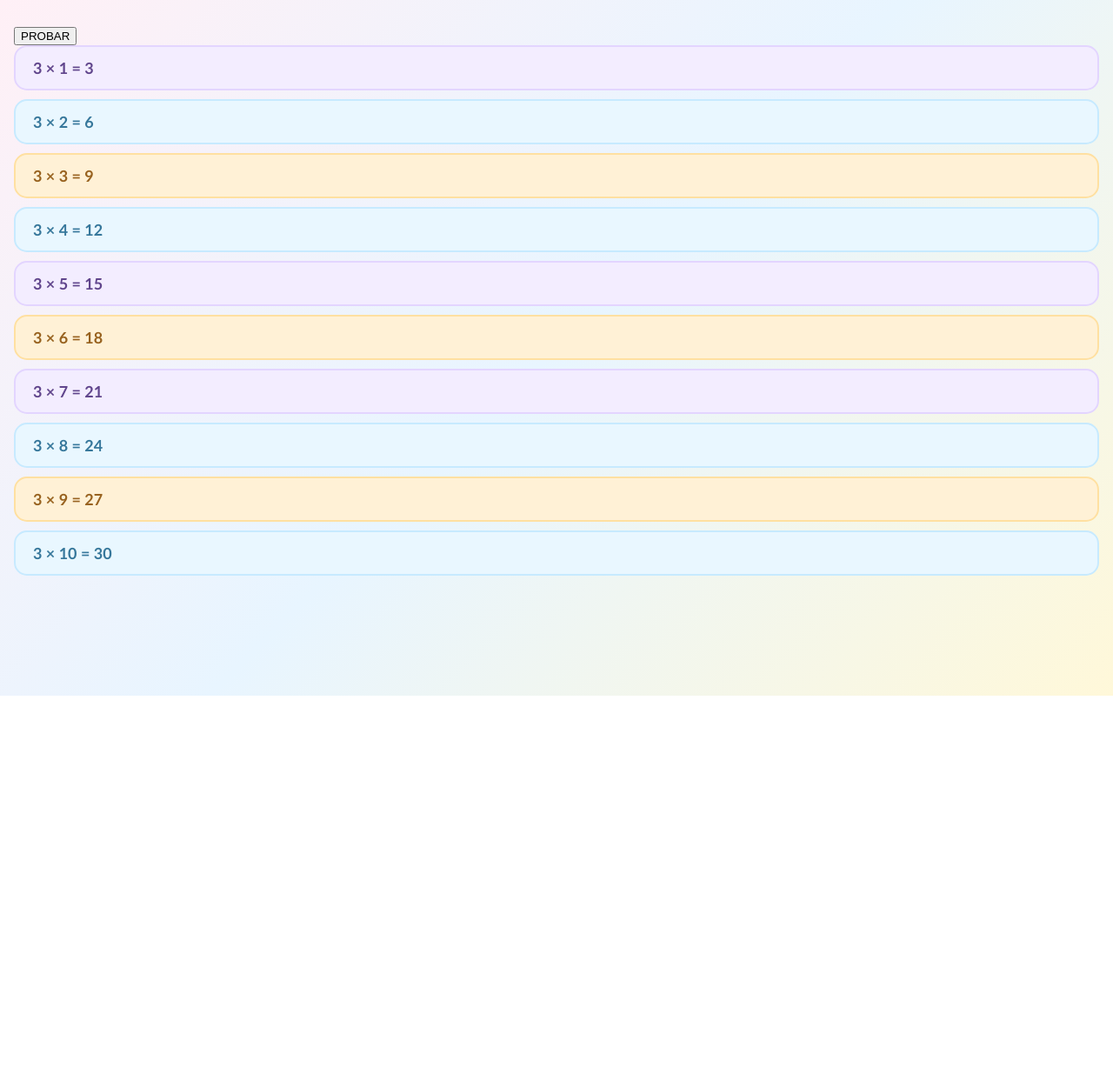
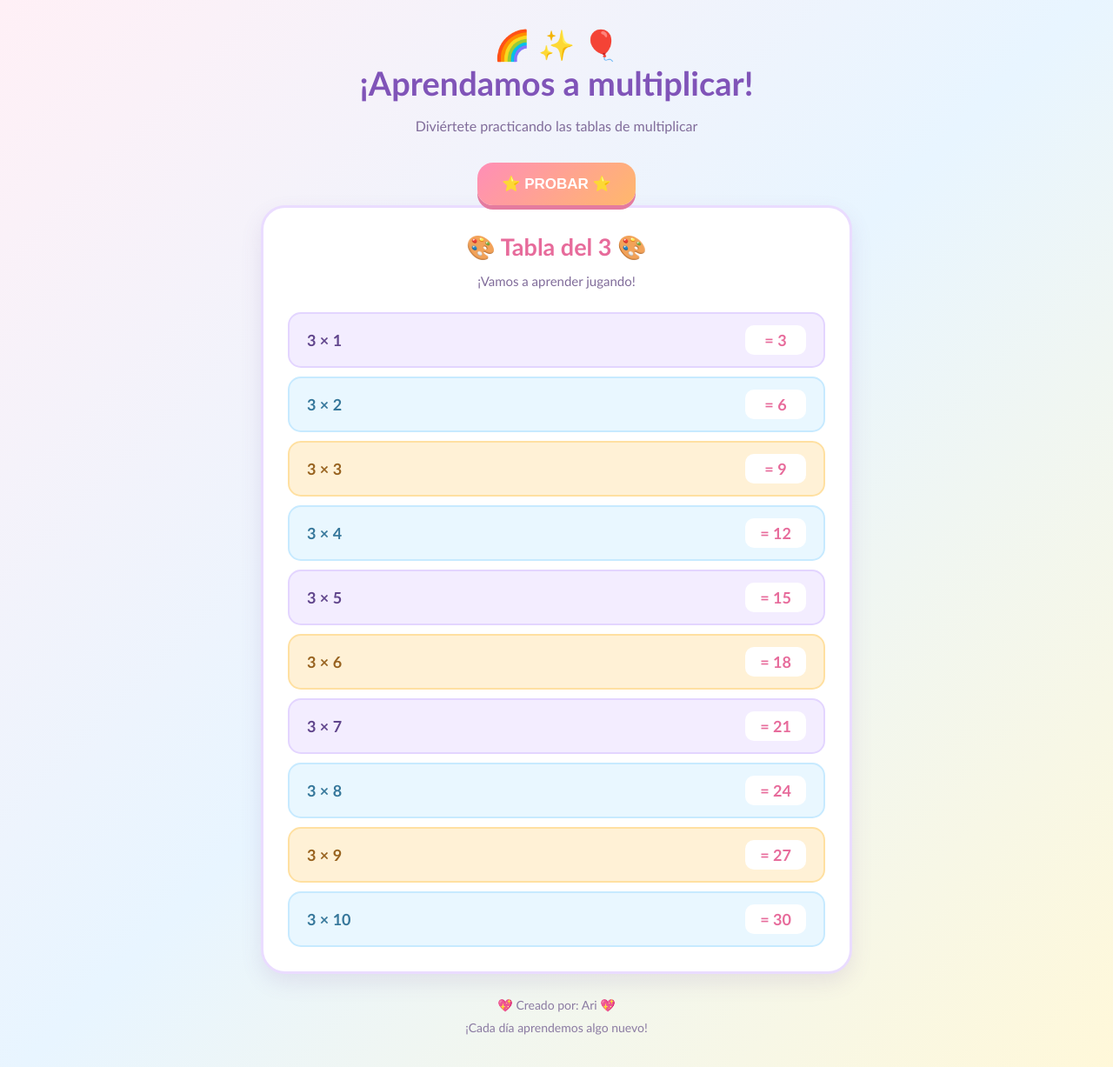
Before and after one commit to hgxArii/tablas, a plain HTML site: page index.html in a window 1280 px wide. Shown: the whole page at 87% size. Before the commit the page ends 800 px from the top, so only its background shows below. Drawn offline with Linux system fonts and the light colour scheme.

Commit message:
Mejora en HTML

```diff
--- a/index.html
+++ b/index.html
@@ -4,25 +4,66 @@
 <head>
     <meta charset="UTF-8">
     <meta name="viewport" content="width=device-width, initial-scale=1.0">
-    <title>Tabla del 3</title>
- <link rel="stylesheet" href="multiplicar.css">
+    <title>Mi Mundo de Multiplicaciones</title>
+    <link rel="stylesheet" href="multiplicar.css">
+    <script src="multiplicar.js" defer></script>
 </head>
 <body>
 
-    <button>PROBAR</button>
+    <main class="contenedor">
+        <header class="encabezado">
+            <span class="decoracion">🌈 ✨ 🎈</span>
+            <h1>¡Aprendamos a multiplicar!</h1>
+            <p>Diviértete practicando las tablas de multiplicar</p>
+        </header>
 
-    <div class="tabla">
-        <div class="fila">3 × 1 = 3</div>
-        <div class="fila">3 × 2 = 6</div>
-        <div class="fila">3 × 3 = 9</div>
-        <div class="fila">3 × 4 = 12</div>
-        <div class="fila">3 × 5 = 15</div>
-        <div class="fila">3 × 6 = 18</div>
-        <div class="fila">3 × 7 = 21</div>
-        <div class="fila">3 × 8 = 24</div>
-        <div class="fila">3 × 9 = 27</div>
-        <div class="fila">3 × 10 = 30</div>
-    </div>
+        <button class="boton-probar" onclick="generarTablas()">
+            ⭐ PROBAR ⭐
+        </button>
+
+        <section class="tarjeta">
+            <h2>🎨 Tabla del 3 🎨</h2>
+            <p class="instruccion">¡Vamos a aprender jugando!</p>
+
+            <div id="tabla" class="tabla">
+                <div class="fila">
+                    <span>3 × 1</span><span class="resultado">= 3</span>
+                </div>
+                <div class="fila">
+                    <span>3 × 2</span><span class="resultado">= 6</span>
+                </div>
+                <div class="fila">
+                    <span>3 × 3</span><span class="resultado">= 9</span>
+                </div>
+                <div class="fila">
+                    <span>3 × 4</span><span class="resultado">= 12</span>
+                </div>
+                <div class="fila">
+                    <span>3 × 5</span><span class="resultado">= 15</span>
+                </div>
+                <div class="fila">
+                    <span>3 × 6</span><span class="resultado">= 18</span>
+                </div>
+                <div class="fila">
+                    <span>3 × 7</span><span class="resultado">= 21</span>
+                </div>
+                <div class="fila">
+                    <span>3 × 8</span><span class="resultado">= 24</span>
+                </div>
+                <div class="fila">
+                    <span>3 × 9</span><span class="resultado">= 27</span>
+                </div>
+                <div class="fila">
+                    <span>3 × 10</span><span class="resultado">= 30</span>
+                </div>
+            </div>
+        </section>
+
+        <footer>
+            <p>💖 Creado por: Ari 💖</p>
+            <p>¡Cada día aprendemos algo nuevo!</p>
+        </footer>
+    </main>
 
 </body>
 </html>
```
